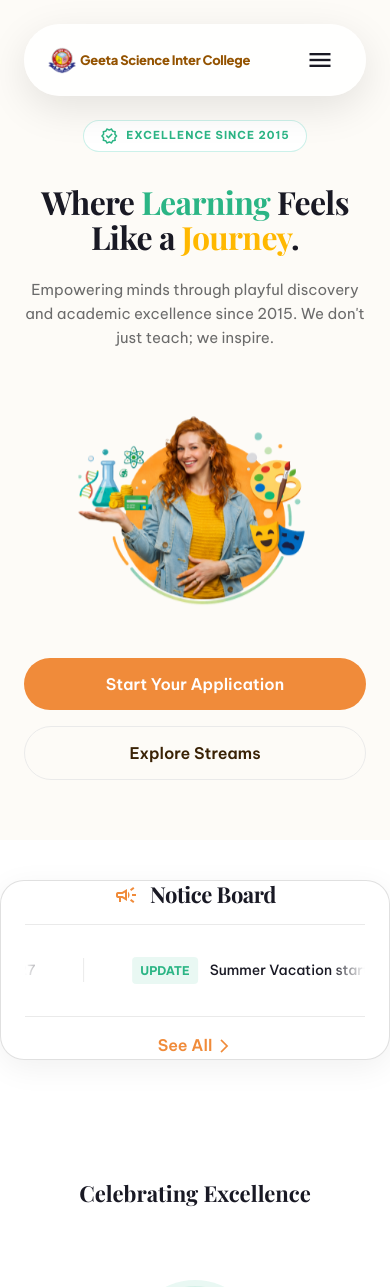
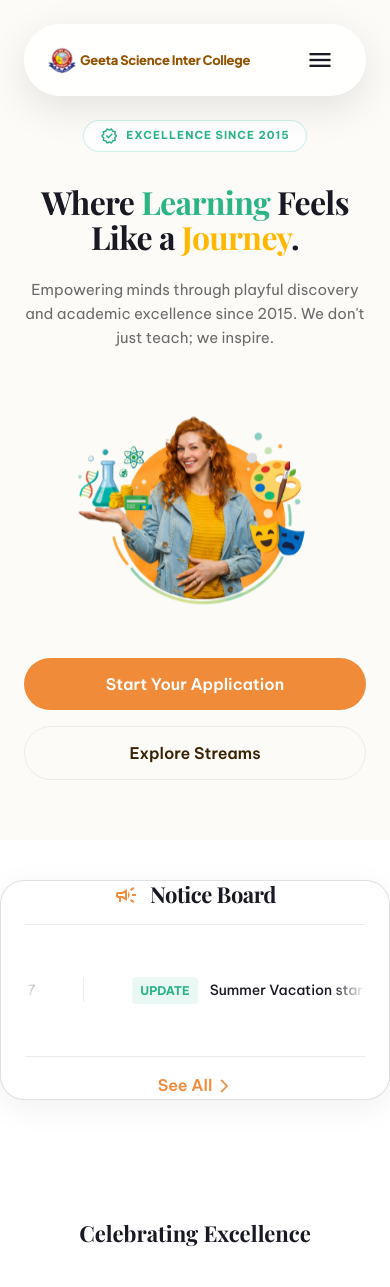
Before and after one commit to Subhampas1/geetascienceintercollege, a React (Vite) app: page / in a window 390 px wide. Shown: the top 1287 px of the page. Built offline with nearby package versions, Linux system fonts and the light colour scheme; a web font is replaced by a local one.

Commit message:
Optimize Notice Board for mobile by stacking items vertically on small screens

```diff
--- a/src/pages/Home.css
+++ b/src/pages/Home.css
@@ -200,6 +200,36 @@ section {
   height: 24px;
   background-color: var(--color-border);
   margin: 0 8px;
+}
+
+@media (max-width: 768px) {
+  .notice-container {
+    flex-direction: column;
+    align-items: stretch;
+    border-radius: var(--radius-xl);
+    padding: 16px;
+  }
+
+  .notice-header {
+    justify-content: center;
+    border-right: none;
+    border-bottom: 1px solid var(--color-border);
+    padding: 0 0 12px 0;
+    margin-bottom: 12px;
+  }
+
+  .notice-scroll-wrapper {
+    width: 100%;
+    padding: 8px 0;
+  }
+
+  .notice-action {
+    justify-content: center;
+    border-left: none;
+    border-top: 1px solid var(--color-border);
+    padding: 12px 0 0 0;
+    margin-top: 12px;
+  }
 }
 
 /* Celebrating Excellence */
```
